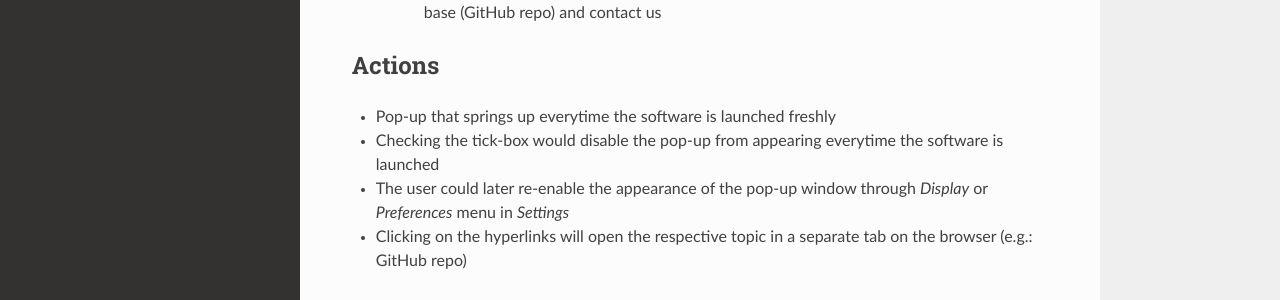
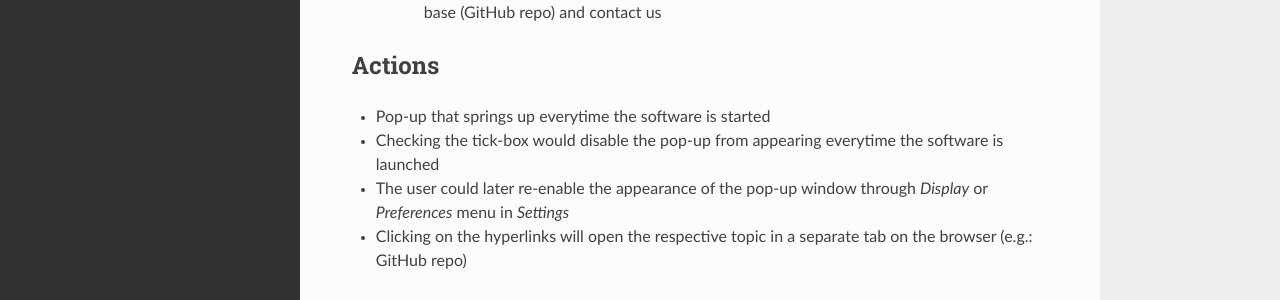
Before and after one commit to rl-institut/open_plan, a Sphinx documentation site: the page built from docs/view_components/welcome.rst, in a window 1280 px wide and 1137 px high. Shown: the part 611-911 px from the top of the window. Built offline with Sphinx 7.4.7 and the Read the Docs theme 2.0.0, drawn with Linux system fonts in a browser that asks for light colours; formulas are drawn with MathJax 3.

Commit message:
Reword the sentence
Co-authored-by: Pierre Francois <pierre-francois.duc@rl-institut.de>

```diff
--- a/docs/view_components/welcome.rst
+++ b/docs/view_components/welcome.rst
@@ -24,7 +24,7 @@ Attributes
 Actions
 ^^^^^^^
 
-* Pop-up that springs up everytime the software is launched freshly
+* Pop-up that springs up everytime the software is started
 * Checking the tick-box would disable the pop-up from appearing everytime the software is launched
 * The user could later re-enable the appearance of the pop-up window through *Display* or *Preferences* menu in *Settings*
 * Clicking on the hyperlinks will open the respective topic in a separate tab on the browser (e.g.: GitHub repo)
```
